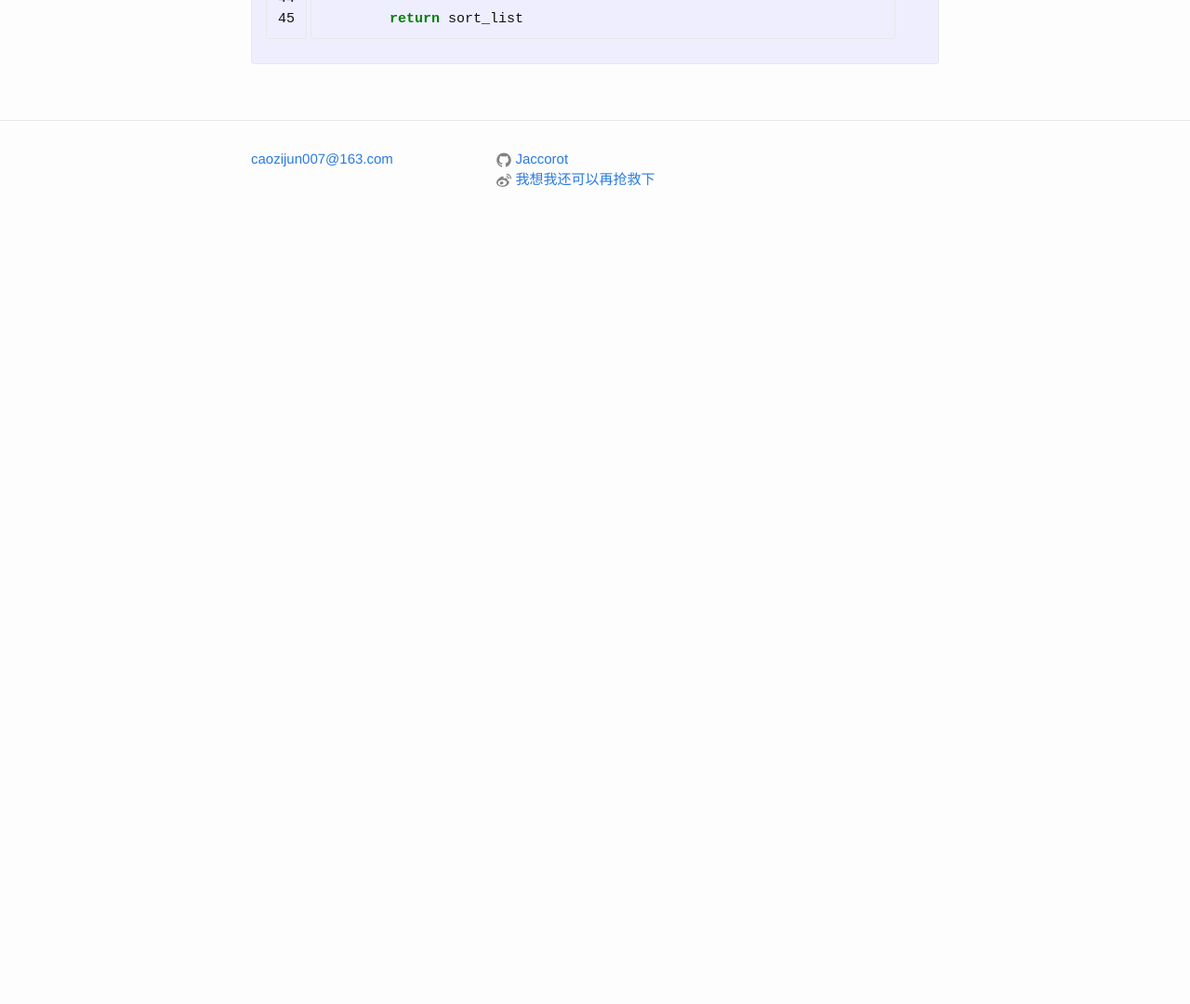
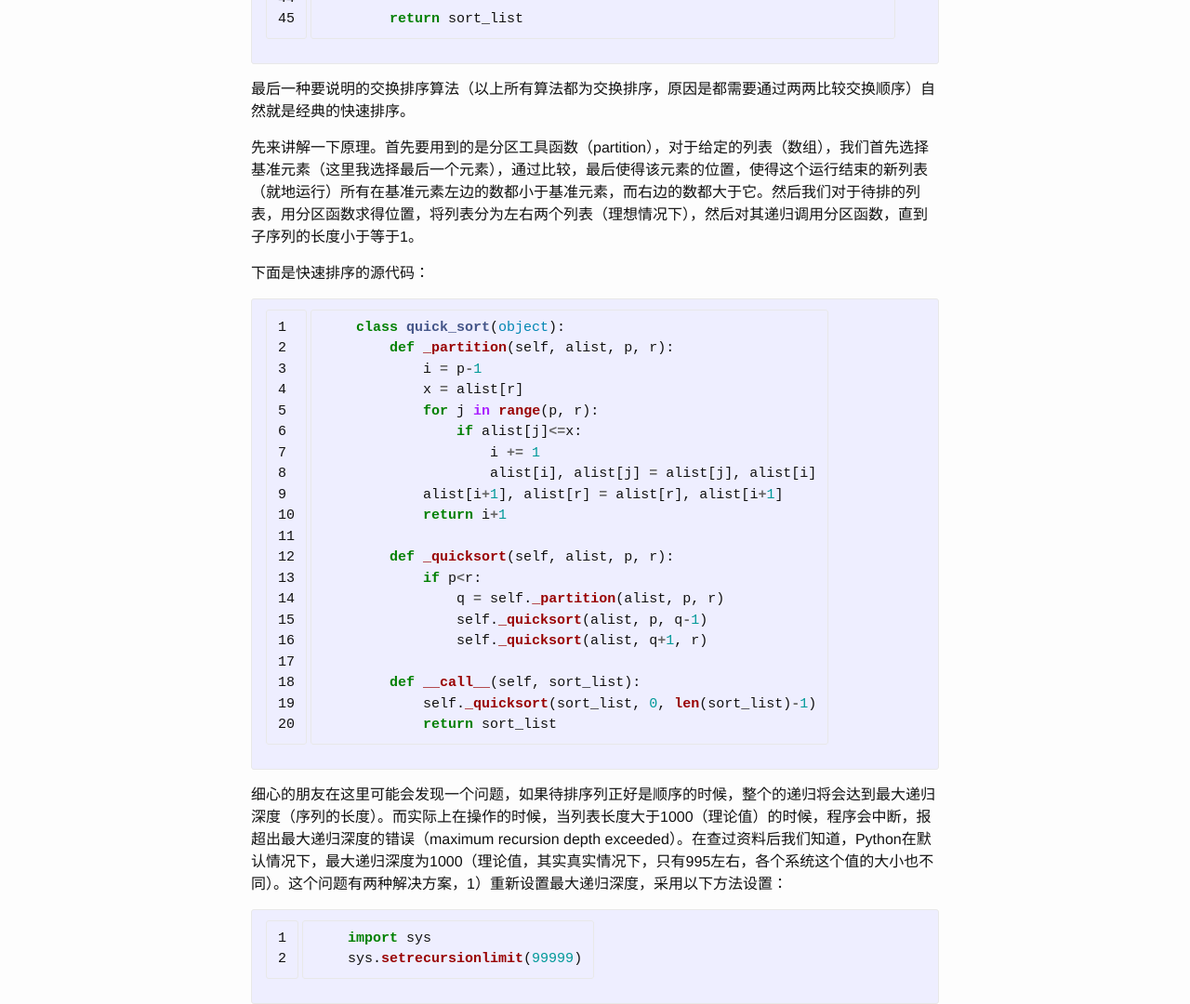
Before and after one commit to Jaccorot/Jaccorot.github.io, a Jekyll site: the page built from _posts/2016-04-06-Sorting-Algorithm-In-Python.markdown, in a window 1280 px wide and 1400 px high, scrolled down 3101 px. Shown: the part 320-1400 px from the top of the window at 93% size. Built offline with Jekyll 4.4.1, drawn with Linux system fonts in a browser that asks for light colours; before the commit the page ends 3686 px from its top, so only the background shows below that.

Commit message:
add quick sort

```diff
--- a/_posts/2016-04-06-Sorting-Algorithm-In-Python.markdown
+++ b/_posts/2016-04-06-Sorting-Algorithm-In-Python.markdown
@@ -142,3 +142,38 @@ class heap_sort(object):
 
         return sort_list
 {% endhighlight %}
+
+最后一种要说明的交换排序算法（以上所有算法都为交换排序，原因是都需要通过两两比较交换顺序）自然就是经典的快速排序。
+
+先来讲解一下原理。首先要用到的是分区工具函数（partition），对于给定的列表（数组），我们首先选择基准元素（这里我选择最后一个元素），通过比较，最后使得该元素的位置，使得这个运行结束的新列表（就地运行）所有在基准元素左边的数都小于基准元素，而右边的数都大于它。然后我们对于待排的列表，用分区函数求得位置，将列表分为左右两个列表（理想情况下），然后对其递归调用分区函数，直到子序列的长度小于等于1。
+
+下面是快速排序的源代码：
+{% highlight python linenos %}
+    class quick_sort(object):
+        def _partition(self, alist, p, r):
+            i = p-1
+            x = alist[r]
+            for j in range(p, r):
+                if alist[j]<=x:
+                    i += 1
+                    alist[i], alist[j] = alist[j], alist[i]
+            alist[i+1], alist[r] = alist[r], alist[i+1]
+            return i+1
+
+        def _quicksort(self, alist, p, r):
+            if p<r:
+                q = self._partition(alist, p, r)
+                self._quicksort(alist, p, q-1)
+                self._quicksort(alist, q+1, r)
+
+        def __call__(self, sort_list):
+            self._quicksort(sort_list, 0, len(sort_list)-1)
+            return sort_list
+{% endhighlight %}
+
+细心的朋友在这里可能会发现一个问题，如果待排序列正好是顺序的时候，整个的递归将会达到最大递归深度（序列的长度）。而实际上在操作的时候，当列表长度大于1000（理论值）的时候，程序会中断，报超出最大递归深度的错误（maximum recursion depth exceeded）。在查过资料后我们知道，Python在默认情况下，最大递归深度为1000（理论值，其实真实情况下，只有995左右，各个系统这个值的大小也不同）。这个问题有两种解决方案，1）重新设置最大递归深度，采用以下方法设置：
+
+{% highlight python linenos %}
+    import sys
+    sys.setrecursionlimit(99999)
+{% endhighlight %}
```
